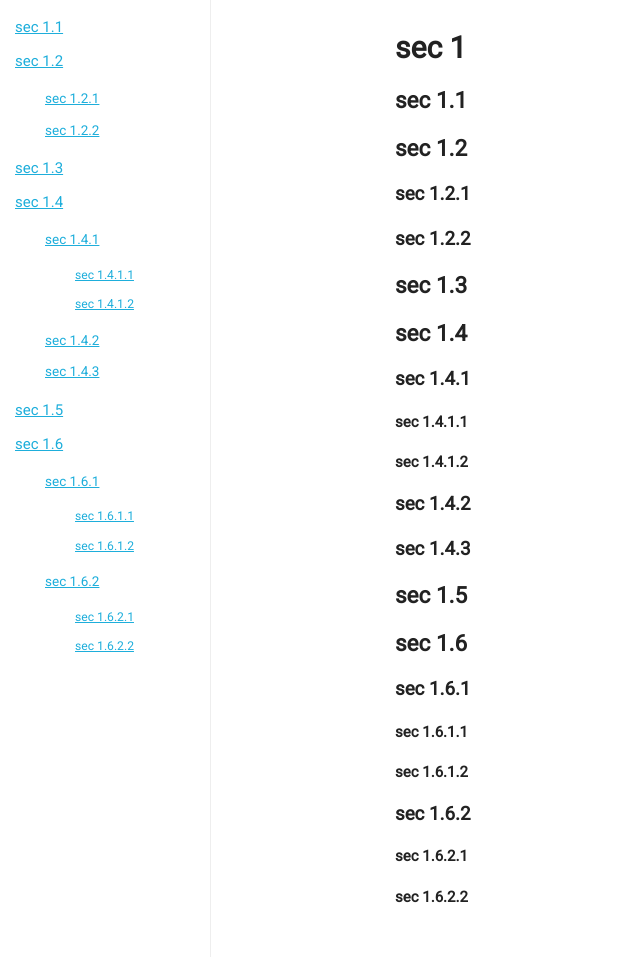
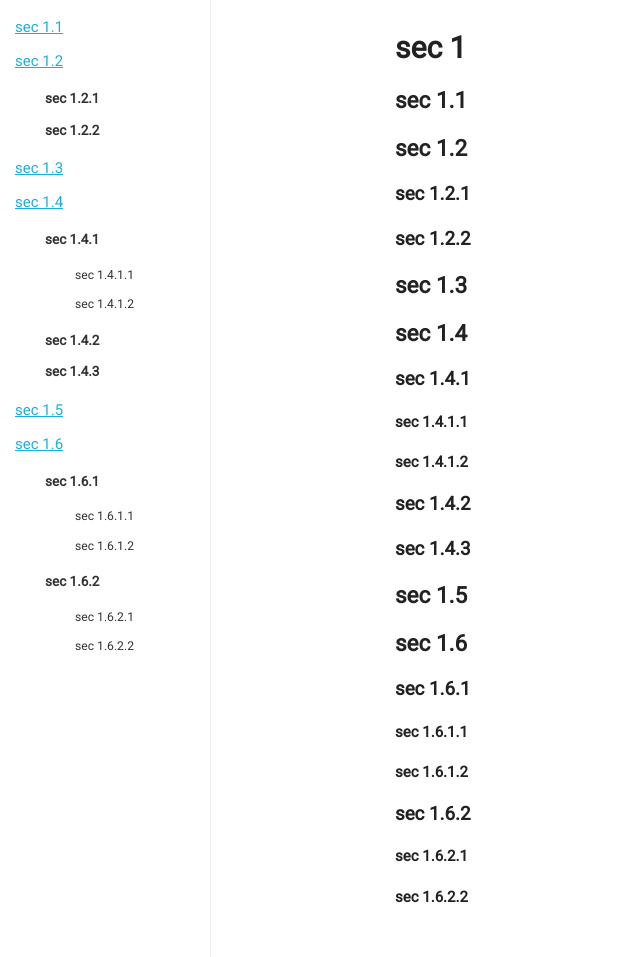
Before and after one commit to scizzorz/toctest, a Jekyll site: the page built from docs/index.md, in a window 1280 px wide and 957 px high. Shown: the whole window, without its empty margins (0-640 px from the left). Built offline with Jekyll 4.4.1, drawn with Linux system fonts in a browser that asks for light colours; our own code applies the rules of GitHub Pages for plain Markdown files.

Commit message:
Style TOC links

```diff
--- a/docs/css/main.css
+++ b/docs/css/main.css
@@ -42,6 +42,20 @@ h4, h5, h6 { font-size: 1.0em; }
   bottom: 1em;
 }
 
+#markdown-toc ul li a {
+  color: #333;
+  text-decoration: none;
+  font-weight: bold;
+}
+
+#markdown-toc ul ul a {
+  font-weight: normal;
+}
+
+#markdown-toc ul li a:hover {
+  text-decoration: underline;
+}
+
 @media (min-width: 550px) {
   .container {
     width: 550px;
```
